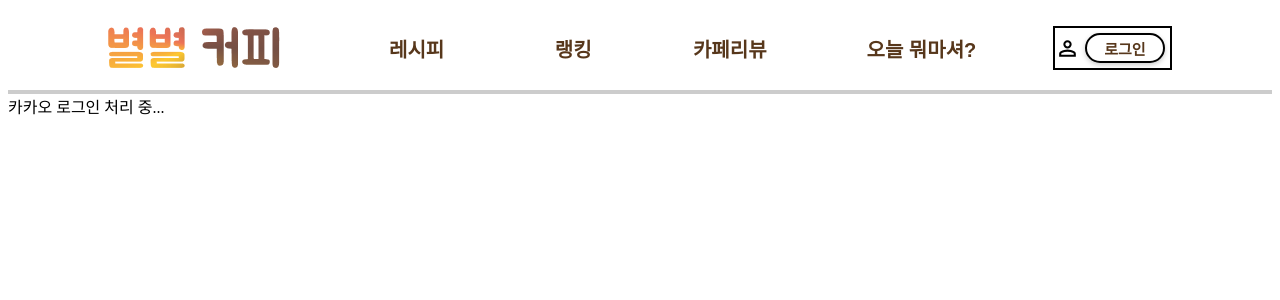
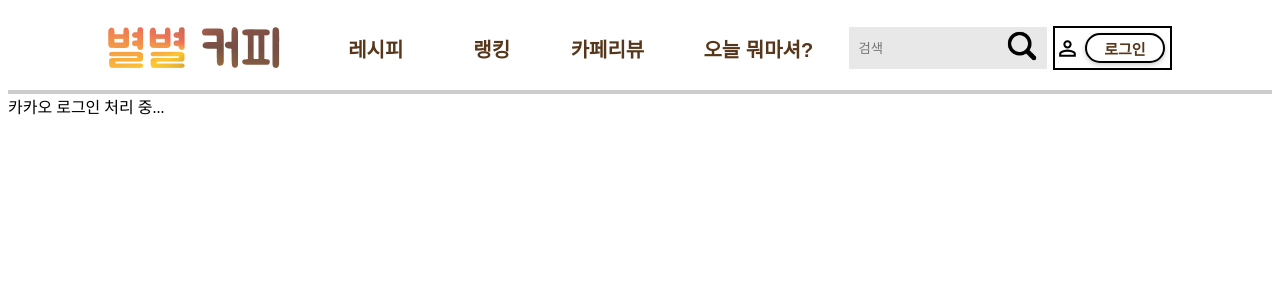
Before and after one commit to Seol-and-children/byeolbyeol-coffee-frontend, a React (Create React App) app: page /login/oauth/kakao/callback in a window 1280 px wide. Shown: the top 300 px of the page. Built offline with nearby package versions, Linux system fonts and the light colour scheme.

Commit message:
오류수정

```diff
--- a/src/App.js
+++ b/src/App.js
@@ -4,6 +4,7 @@ import AdminPage from './admin/adminPage/AdminPage';
 import SearchResult from './search/component/SearchResult';
 import HomePage from './main/homePage/HomePage';
 import Navbar from './User/pages/Navbar';
+import SearchBar from './search/component/SearchBar';
 
 function App() {
   return (
--- a/src/User/Component/UserAction.js
+++ b/src/User/Component/UserAction.js
@@ -5,7 +5,7 @@ import {
   UPDATE_USER,
   LOGOUT_USER,
   SET_USER_DATA,
-} from "./Types";
+} from "./types.js";
 
 // 로그인 액션
 export function loginUser(dataToSubmit) {
--- a/src/User/pages/LoginPage.js
+++ b/src/User/pages/LoginPage.js
@@ -1,10 +1,10 @@
 import React, { useState } from "react";
 import { Link, useNavigate } from "react-router-dom";
 import { useDispatch } from "react-redux";
-import { loginUser } from "../component/UserAction";
+import { loginUser } from "../Component/UserAction";
 import "../styles/Page.css";
-import KakaoLoginButton from "../component/KakaoLoginButton";
-import { KAKAO_AUTH_URL } from "../component/KakaoLoginButton";
+import KakaoLoginButton from "../Component/KakaoLoginButton";
+import { KAKAO_AUTH_URL } from "../Component/KakaoLoginButton";
 import logo from "../../assets/logo.png";
 
 function LoginPage() {
--- a/src/User/pages/Navbar.js
+++ b/src/User/pages/Navbar.js
@@ -1,18 +1,19 @@
 import React from "react";
 import { Routes, Route, Link, useNavigate } from "react-router-dom";
 import { useSelector, useDispatch } from "react-redux";
-import { logoutUser } from "../component/UserAction"; // logoutUser 액션 크리에이터 임포트
+import { logoutUser } from "../Component/UserAction"; // logoutUser 액션 크리에이터 임포트
 import LoginPage from "./LoginPage";
 import SignupPage from "./SignupPage";
 import UpdatePage from "./UpdatePage";
-import Kakao from "../component/OAuth2RedirectHandeler";
-import UserNickName from "../component/UserNickName";
+import Kakao from "../Component/OAuth2RedirectHandeler";
+import UserNickName from "../Component/UserNickName";
 import logo from "../../assets/logo.png";
 import person from "../../assets/Person.svg";
 import "../styles/Page.css";
 import RecipeViewPage from "../../pages/RecipeViewPage";
 import RecipeDetailViewPage from "../../pages/RecipeDetailViewPage";
 import AddRecipePage from "../../pages/AddRecipePage";
+import SearchBar from "../../search/component/SearchBar";
 
 function Navbar() {
   const user = useSelector((state) => state.user?.userData);
@@ -57,6 +58,7 @@ function Navbar() {
             오늘 뭐마셔?
           </button>
         </Link>
+        <SearchBar/>
         <div className="container">
           <img className="personicon" src={person} alt="User Icon" />
           {user ? (
--- a/src/User/pages/SignupPage.js
+++ b/src/User/pages/SignupPage.js
@@ -1,6 +1,6 @@
 import React, { useState } from 'react';
 import { useDispatch } from 'react-redux';
-import { SignuprUser } from '../component/UserAction';
+import { SignuprUser } from '../Component/UserAction';
 import '../styles/Page.css';
 import { useNavigate } from 'react-router-dom';
 
--- a/src/User/pages/UpdatePage.js
+++ b/src/User/pages/UpdatePage.js
@@ -1,6 +1,6 @@
 import React, { useState, useEffect } from 'react';
 import { useDispatch, useSelector } from 'react-redux';
-import { UpdateUser } from '../component/UserAction';
+import { UpdateUser } from '../Component/UserAction';
 import '../styles/Page.css';
 
 
--- a/src/User/reducers/UserReducer.js
+++ b/src/User/reducers/UserReducer.js
@@ -5,7 +5,7 @@ import {
   LOGOUT_USER,
   SET_USER,
   SET_USER_DATA,
-} from "../component/Types";
+} from "../Component/types";
 
 export default function UserReducer(state = {}, action) {
   switch (action.type) {
--- a/src/admin/franchise/component/FranchiseListComponent.jsx
+++ b/src/admin/franchise/component/FranchiseListComponent.jsx
@@ -71,7 +71,6 @@ const FranchiseList = () => {
         <div class="exam-item name">Name</div>
         <div class="exam-item background-color">배경색상</div>
         <div class="exam-item text-color">글자색상</div>
-        <div class="exam-item tag-image">태그이미지</div>
         <div class="exam-item remove">제거</div>
       </div>
       <div>
--- a/src/index.js
+++ b/src/index.js
@@ -5,7 +5,7 @@ import { Provider } from "react-redux";
 import { applyMiddleware, createStore } from "redux";
 import promiseMiddleware from "redux-promise";
 import ReduxThunk from "redux-thunk";
-import Reducer from "./user/reducers/rootReducer";
+import Reducer from "./User/reducers/rootReducer";
 
 const createStoreWithMiddleware = applyMiddleware(
   promiseMiddleware,
```
